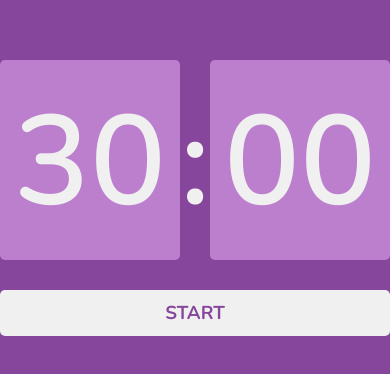
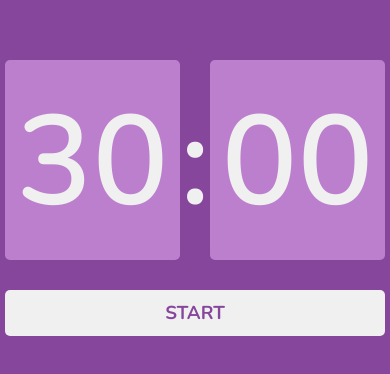
Before and after one commit to bacalhzu/vue-pomodoro, a Vue app: page / in a window 390 px wide. Shown: the part 144-518 px from the top of the page. Built offline with nearby package versions, Linux system fonts and the light colour scheme.

Commit message:
adjusted timer width to work on mobile

```diff
--- a/src/components/Timer.vue
+++ b/src/components/Timer.vue
@@ -25,7 +25,7 @@
 <style scoped>
 
     .timer {
-        width: 390px;
+        width: 380px;
 
         display: flex;
         flex-direction: column;
```
